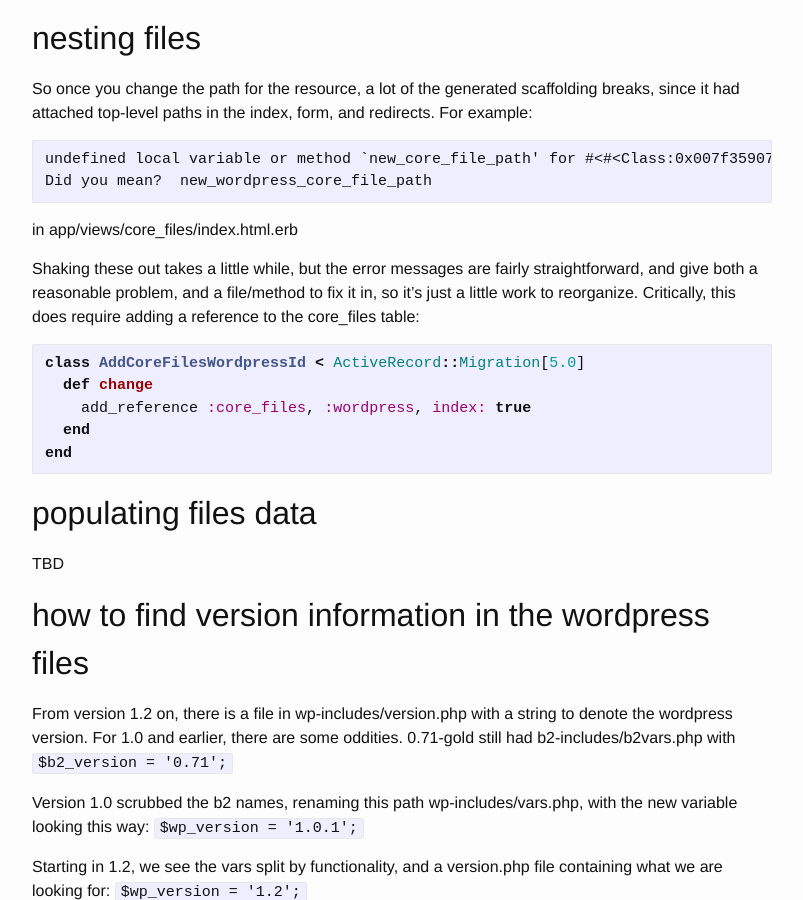
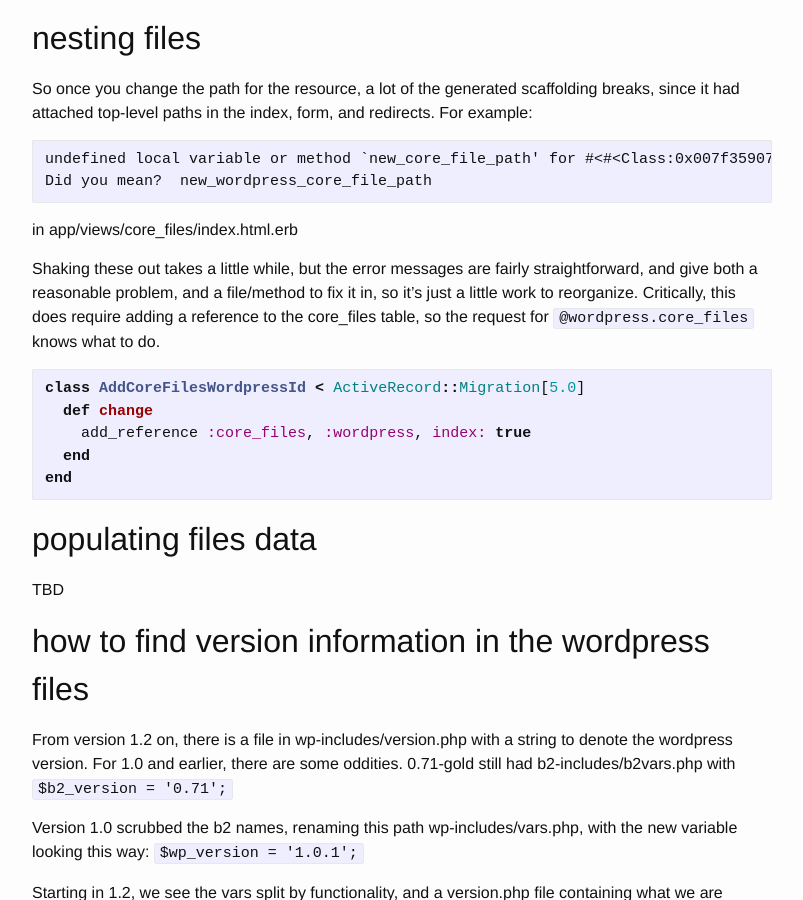
Before and after one commit to djuber/myblog, a Jekyll site: the page built from wordpress-files.md, in a window 1280 px wide and 900 px high, scrolled down 8486 px. Shown: the whole window, without its empty margins (238-1041 px from the left). Built offline with Jekyll 4.4.1, drawn with Linux system fonts in a browser that asks for light colours.

Commit message:
automated 2016-07-11-02:05:16

````diff
--- a/wordpress-files.md
+++ b/wordpress-files.md
@@ -369,7 +369,7 @@ Did you mean?  new_wordpress_core_file_path
 in  app/views/core_files/index.html.erb
 
 
-Shaking these out takes a little while, but the error messages are fairly straightforward, and give both a reasonable problem, and a file/method to fix it in, so it's just a little work to reorganize. Critically, this does require adding a reference to the core_files table:
+Shaking these out takes a little while, but the error messages are fairly straightforward, and give both a reasonable problem, and a file/method to fix it in, so it's just a little work to reorganize. Critically, this does require adding a reference to the core_files table, so the request for  ```@wordpress.core_files``` knows what to do.
 
 ```ruby
 class AddCoreFilesWordpressId < ActiveRecord::Migration[5.0]
````
